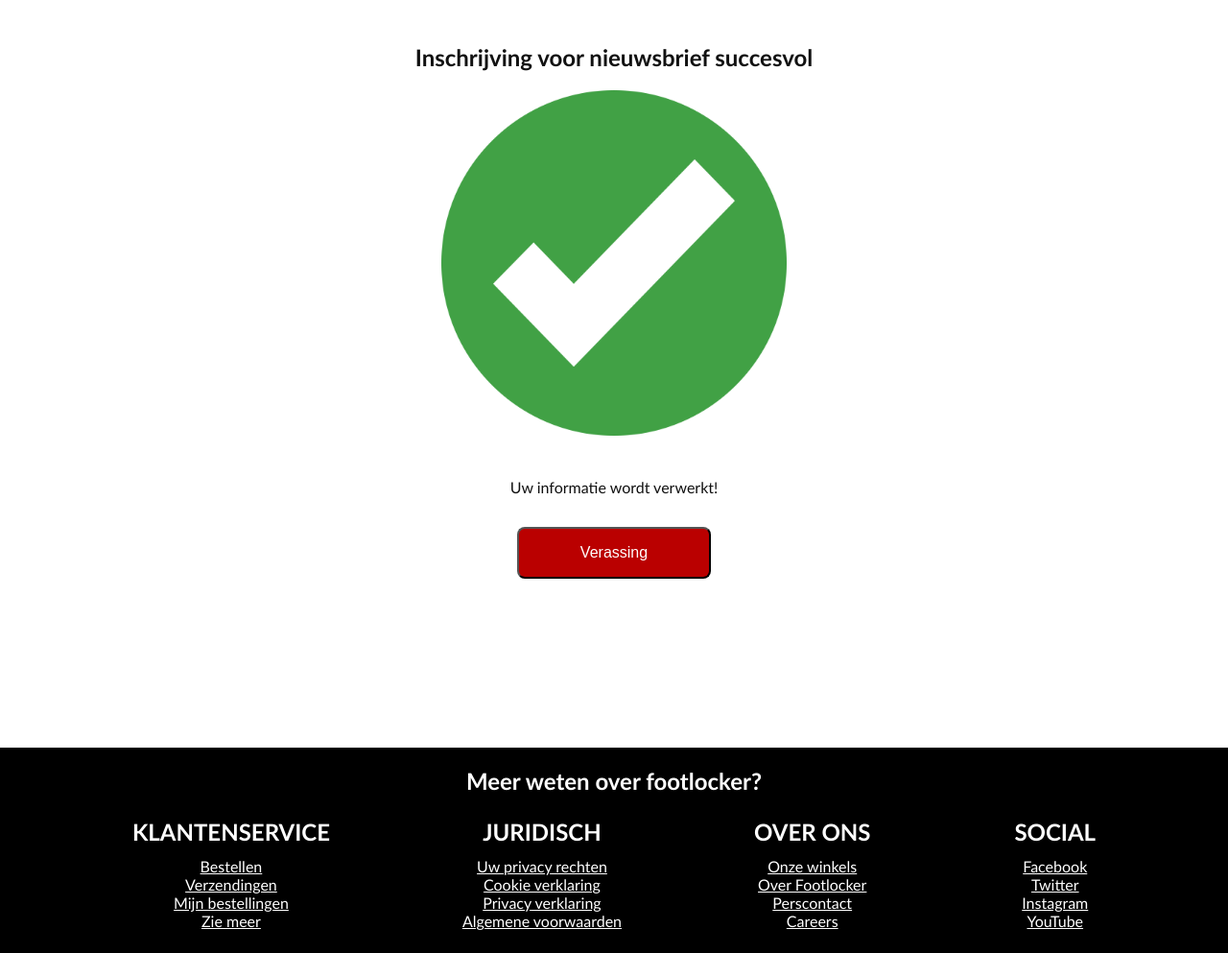
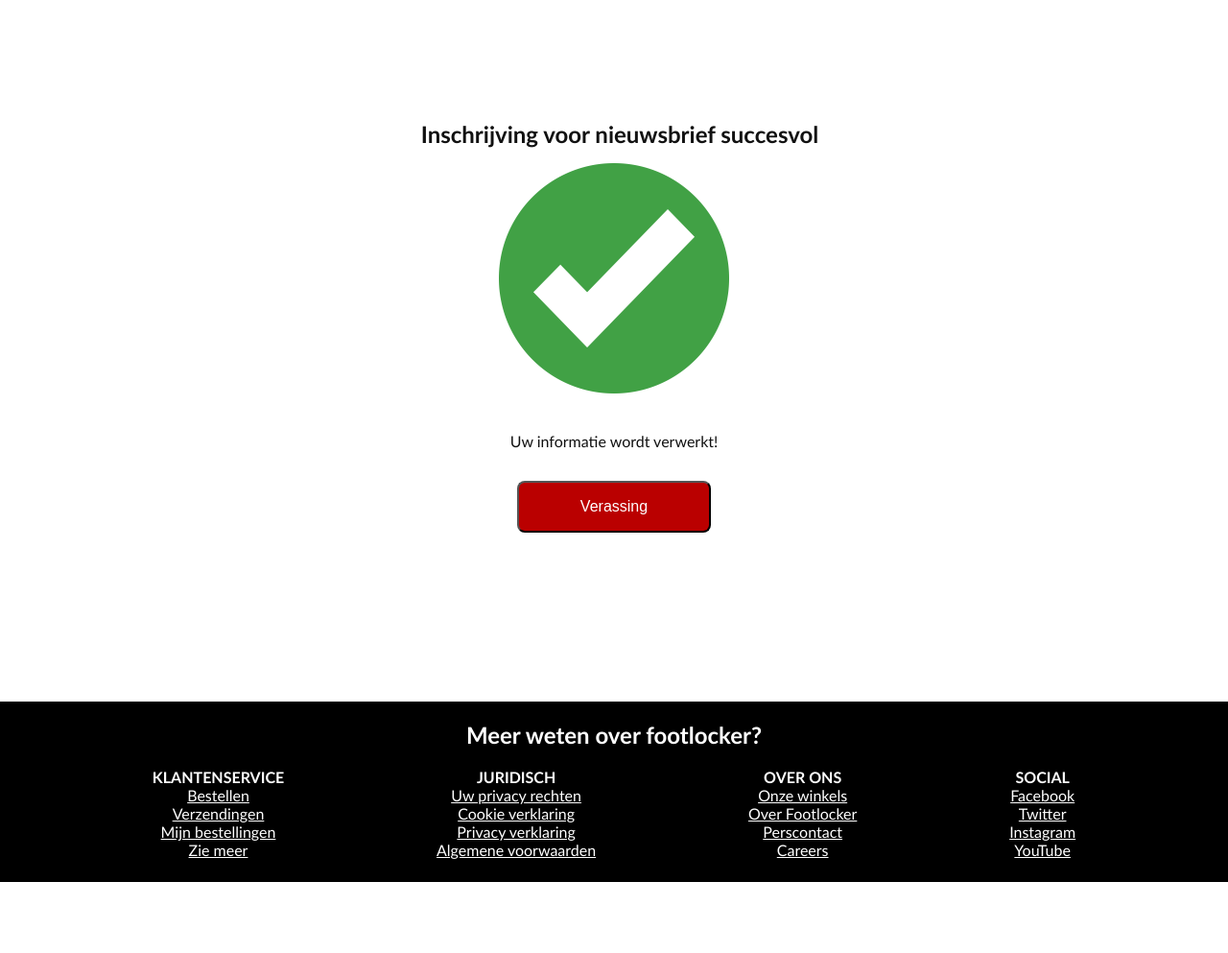
Before and after one commit to flaneermeneer/FrondEndDevelopment, a plain HTML site: page succes.html in a window 1280 px wide. Shown: the part 83-1076 px from the top of the page at 96% size. After the commit the page ends 1002 px from the top, so only its background shows below. Drawn offline with Linux system fonts and the light colour scheme.

Commit message:
Add files via upload

```diff
--- a/css/footlocker.css
+++ b/css/footlocker.css
@@ -15,6 +15,7 @@ summary {
   /* colors in de main */
   --color-text: #111;
   --color-background: rgb(255, 255, 255);
+  --color-voorwaarden: rgb(227, 227, 227);
   font-family: 'Trebuchet MS', 'Lucida Sans Unicode', 'Lucida Grande', 'Lucida Sans', Arial, sans-serif;
 }
 
@@ -23,8 +24,9 @@ summary {
   :root {
     --color-text: #fff;
     --color-background: rgb(0, 0, 0);
-    font-family: 'Trebuchet MS', 'Lucida Sans Unicode', 'Lucida Grande', 'Lucida Sans', Arial, sans-serif;
+    --color-voorwaarden: rgb(140, 140, 140);
   }
+
 }
 
 /* Div in de main  */
@@ -35,10 +37,10 @@ summary {
 
 /* focus visible op alle interactieve elementen */
 *:focus-visible {
-  transform: scale(105%);
+  transform: scale(100%);
   transition: 0.3s;
-  border: red solid;
-  box-shadow:  5px;
+  border: 0.3em red solid;
+
 
 
 }
@@ -282,7 +284,7 @@ nav a:hover {
 
   .home section:nth-of-type(1)>ul>li {
     padding: 1em;
-    background-color: rgb(148, 148, 148);
+    background-color: var(--color-voorwaarden);
     color: var(--color-text);
   }
 
@@ -307,7 +309,8 @@ nav a:hover {
       margin-top: 20em;
     }
     .home h2:first-of-type{
-      margin:0em
+      margin:0em;
+      text-align: center;
     }
   }
 
@@ -377,6 +380,8 @@ nav a:hover {
 .home section:nth-of-type(3) a {
   display: flex;
   justify-content: center;
+  flex-direction: column;
+  align-items: center;
 
 
 }
@@ -557,7 +562,7 @@ nav a:hover {
 /*PAGE 2!!!!!!!!!!!!!!!!!!!!!!!!!!!!!!!!!!!!!!!!!!!!!!!!!*/
 /* over ons algemeen styling */
 .overons h2:first-of-type {
-
+  text-align: center;
   padding-top: 0.5em;
   padding-left: 0.5em;
 }
@@ -681,7 +686,7 @@ nav a:hover {
   background-color: rgb(195, 195, 195);
 }
 .overons input:invalid{
-  background-color: rgb(255, 185, 185);
+  background-color: rgb(255, 245, 245);
 }
 /* met de placeholder zorg ik ervoor dat de kleur van de tekst hotpink is als er nog niks in ingetypt en de placeholder tekst actief is */
 .overons form input::placeholder {
@@ -737,9 +742,12 @@ section:last-of-type>form>input {
 .succes main{
   width: 100%;
 }
+.succes section{
+  padding-top: 5em;
+}
 .succes section img{
   display: flex;
-  width: 30%;
+  width: 20%;
  margin: auto;
  padding-top: 0.5em;
 }
@@ -774,7 +782,9 @@ section:last-of-type>form>input {
 .succes h2{
   display: flex;
   justify-content: center;
+  text-align: center;
   margin-top: 2em;
+  margin-left: 0.5em;
 
 }
 /* footer */
@@ -787,6 +797,7 @@ footer h2{
   color: white;
   display: flex;
   justify-content: center;
+  text-align: center;
   margin: 0.5em;
 }
 footer h3 {
--- a/succes.html
+++ b/succes.html
@@ -46,51 +46,44 @@
         <footer>
             <h2>Meer weten over footlocker?</h2>
             <section>
+                <ul>
+                    <li>
+                        <h3>KLANTENSERVICE</h3>
+                    </li>
+                    <li><a href="overons.html"> Bestellen </a></li>
+                    <li><a href="overons.html"> Verzendingen</a></li>
+                    <li><a href="overons.html"> Mijn bestellingen </a></li>
+                    <li><a href="overons.html"> Zie meer </a></li>
+                </ul>
 
                 <ul>
                     <li>
-                        <h2>KLANTENSERVICE</h2>
-                        <a href="overons.html"> Bestellen </a>
-                        <a href="overons.html"> Verzendingen</a>
-                        <a href="overons.html"> Mijn bestellingen </a>
-                        <a href="overons.html"> Zie meer </a>
+                        <h3>JURIDISCH</h3>
                     </li>
+                    <li><a href="overons.html"> Uw privacy rechten </a></li>
+                    <li><a href="overons.html"> Cookie verklaring</a></li>
+                    <li><a href="overons.html"> Privacy verklaring</a></li>
+                    <li><a href="overons.html"> Algemene voorwaarden </a></li>
                 </ul>
-
 
                 <ul>
                     <li>
-                        <h2>JURIDISCH</h2>
-                        <a href="index.html"> Uw privacy rechten </a>
-                        <a href="index.html"> Cookie verklaring</a>
-                        <a href="index.html"> Privacy verklaring</a>
-                        <a href="index.html"> Algemene voorwaarden </a>
+                        <h3>OVER ONS</h3>
                     </li>
+                    <li><a href="overons.html"> Onze winkels</a></li>
+                    <li><a href="overons.html"> Over Footlocker</a></li>
+                    <li><a href="overons.html"> Perscontact</a></li>
+                    <li><a href="overons.html"> Careers</a></li>
                 </ul>
-
-
 
                 <ul>
                     <li>
-                        <h2>OVER ONS</h2>
-                        <a href="index.html"> Onze winkels</a>
-                        <a href="index.html"> Over Footlocker</a>
-                        <a href="index.html"> Perscontact</a>
-                        <a href="index.html"> Careers</a>
+                        <h3>SOCIAL</h3>
                     </li>
-
-                </ul>
-
-
-                <ul>
-                    <li>
-                        <h2>SOCIAL</h2>
-                        <a href="index.html"> Facebook</a>
-                        <a href="index.html"> Twitter</a>
-                        <a href="index.html"> Instagram</a>
-                        <a href="index.html"> YouTube </a>
-                    </li>
-
+                    <li><a href="overons.html"> Facebook</a></li>
+                    <li><a href="overons.html"> Twitter</a></li>
+                    <li><a href="overons.html"> Instagram</a></li>
+                    <li><a href="overons.html"> YouTube </a></li>
                 </ul>
             </section>
 
```
Also changed, not shown: index.html (+26 -39 lines), overons.html (+41 -36 lines).
